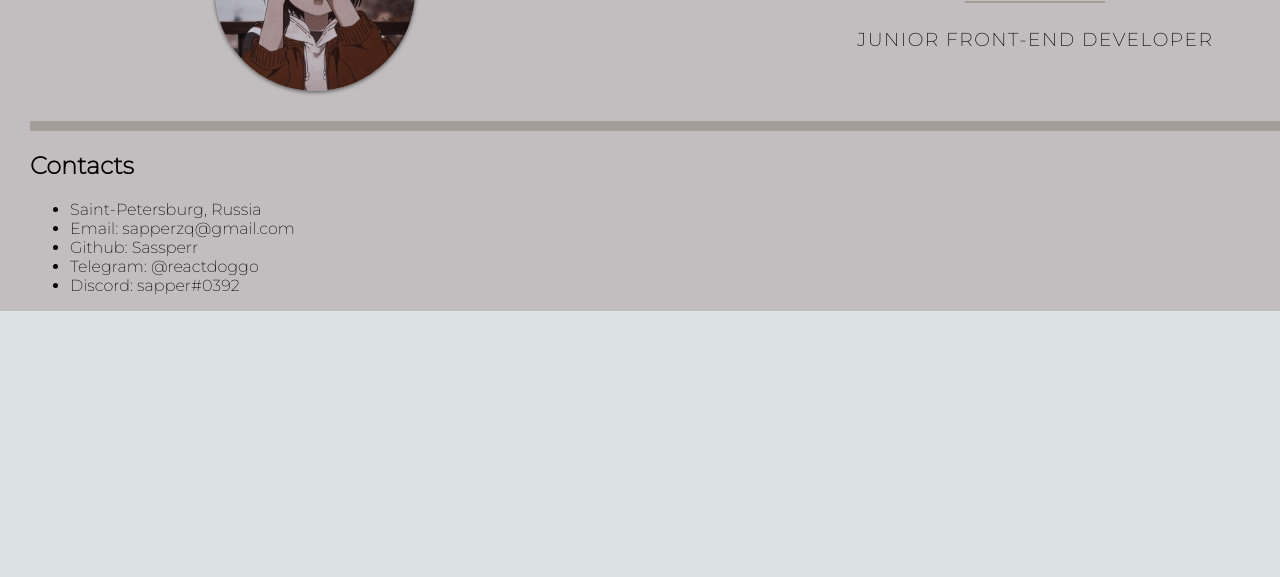
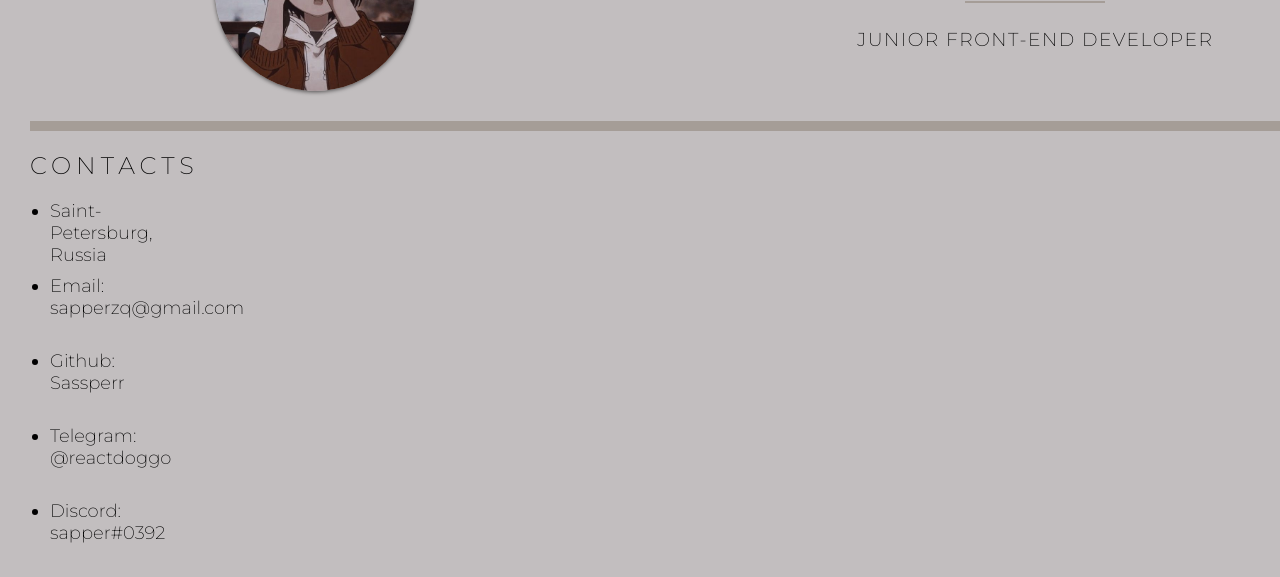
Before and after one commit to Sasperr/rsschool-cv, a plain HTML site: page index.html in a window 1280 px wide. Shown: the part 241-818 px from the top of the page. Drawn offline with Linux system fonts and the light colour scheme.

Commit message:
feat: add almost everything

```diff
--- a/css/style.css
+++ b/css/style.css
@@ -218,3 +218,20 @@ body {
     font-weight: 300;
     letter-spacing: 1.5px;
   }
+.section-title {
+    margin-bottom: 20px;
+    font-size: 24px;
+    font-weight: 400;
+    text-transform: uppercase;
+    letter-spacing: 5px;
+  }
+.section-list {
+    margin: 20px;
+    padding: 0;
+ }
+.contacts-item {
+    position: static;
+    width: 73px;
+    height: 75px;
+    font-size: 18px;
+  }
```
